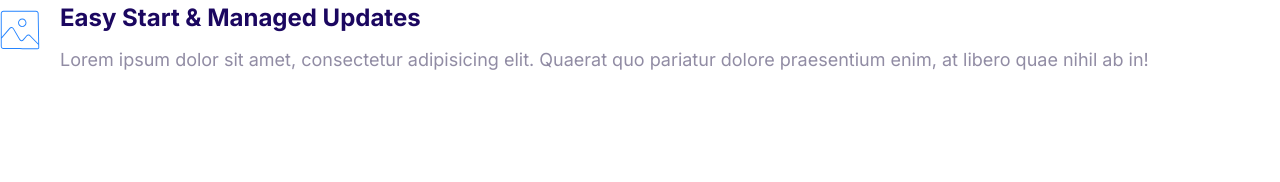
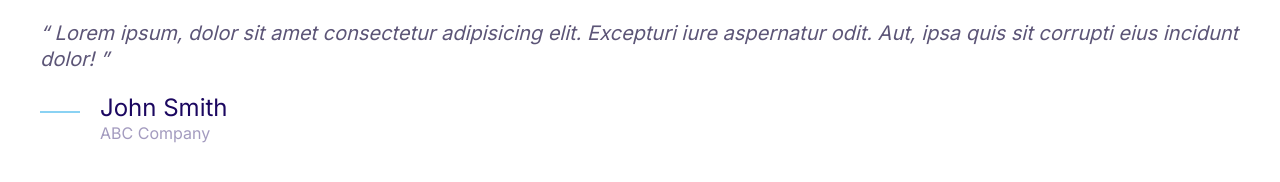
Before and after one commit to SahilAujla/moshify, a plain HTML site: page index.html in a window 1280 px wide. Drawn offline with Linux system fonts and the light colour scheme.

Commit message:
made quote component.

```diff
--- a/css/styles.css
+++ b/css/styles.css
@@ -4,6 +4,7 @@
   --color-accent: #ff3400;
   --color-headings: #1b0760;
   --color-body: #918ca4;
+  --color-body-darker: #5c5577;
   --color-border: #ccc;
   --border-radius: 30px;
 }
@@ -379,3 +380,52 @@ a {
 .media__image {
   margin-top: 1rem;
 }
+
+/* Quotes */
+.quote {
+  font-size: 3rem;
+  font-style: italic;
+  color: var(--color-body-darker);
+  line-height: 1.3;
+}
+
+.quote__text::before {
+  content: open-quote;
+}
+
+.quote__text::after {
+  content: close-quote;
+}
+
+.quote__author {
+  font-size: 3rem;
+  font-weight: 500;
+  font-style: normal;
+  margin-bottom: 0;
+}
+
+.quote__organization {
+  color: var(--color-headings);
+  opacity: 0.4;
+  font-size: 2rem;
+  font-style: normal;
+}
+
+.quote__line {
+  position: relative;
+  bottom: 10px;
+}
+
+@media screen and (min-width: 1024px) {
+  .quote {
+    font-size: 2rem;
+  }
+
+  .quote__author {
+    font-size: 2.4rem;
+  }
+
+  .quote__organization {
+    font-size: 1.6rem;
+  }
+}
--- a/index.html
+++ b/index.html
@@ -14,19 +14,26 @@
     <link rel="stylesheet" href="css/styles.css" />
   </head>
   <body>
+    <blockquote class="quote">
+      <!-- <blockquote> is a block level element -->
+      <!--we could also use <q> element which is quote element which is an inline elemet-->
+      <p class="quote__text">
+        Lorem ipsum, dolor sit amet consectetur adipisicing elit. Excepturi iure
+        aspernatur odit. Aut, ipsa quis sit corrupti eius incidunt dolor!
+      </p>
+      <footer>
         <div class="media">
           <div class="media__image">
-        <svg class="icon icon--primary">
-          <use xlink:href="images/sprite.svg#snap"></use>
+            <svg class="icon icon--primary quote__line">
+              <use xlink:href="images/sprite.svg#line"></use>
             </svg>
           </div>
           <div class="media__body">
-        <h3 class="media__title">Easy Start & Managed Updates</h3>
-        <p>
-          Lorem ipsum dolor sit amet, consectetur adipisicing elit. Quaerat quo
-          pariatur dolore praesentium enim, at libero quae nihil ab in!
-        </p>
+            <h3 class="media__title quote__author">John Smith</h3>
+            <p class="quote__organization">ABC Company</p>
           </div>
         </div>
+      </footer>
+    </blockquote>
   </body>
 </html>
```
Also changed, not shown: components/quotes.html (added, +21 -0 lines). Lines whose indentation alone changed are shown as unchanged.
